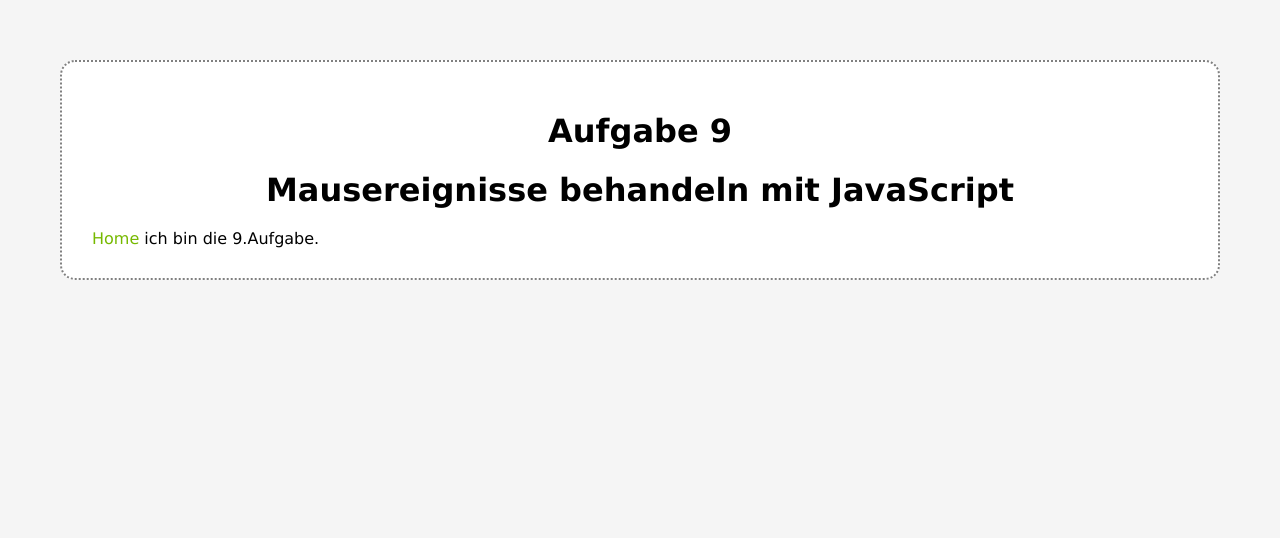
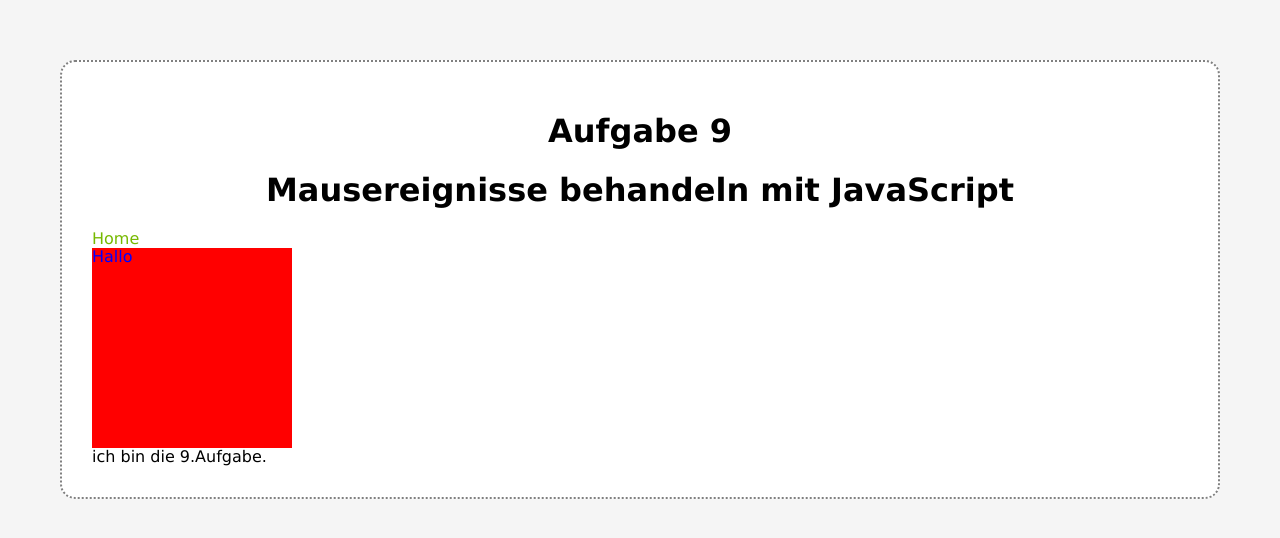
Before and after one commit to noobiba/webtech16, a PHP site: page /aufgabe09/index.php in a window 1280 px wide. Shown: the top 538 px of the page. Run offline with PHP 8.4, Linux system fonts and the light colour scheme.

Commit message:
Add background-color.

```diff
--- a/aufgabe09/index.php
+++ b/aufgabe09/index.php
@@ -13,11 +13,17 @@
     <h1>Mausereignisse behandeln mit JavaScript</h1>
     <a href="../index.html">Home</a>
 
+    <div id="demo" style="width:200px; height:200px; background-color:red;">Hallo</div>
+
+
+    <script>
+      document.getElementById("demo").style.color = "blue";
+    </script>
+
     <?php
+    echo "ich bin die 9.Aufgabe.";
+    ?>
 
-    echo "ich bin die 9.Aufgabe.";
-
-    ?>
   </div>
 </body>
 </html>
```
